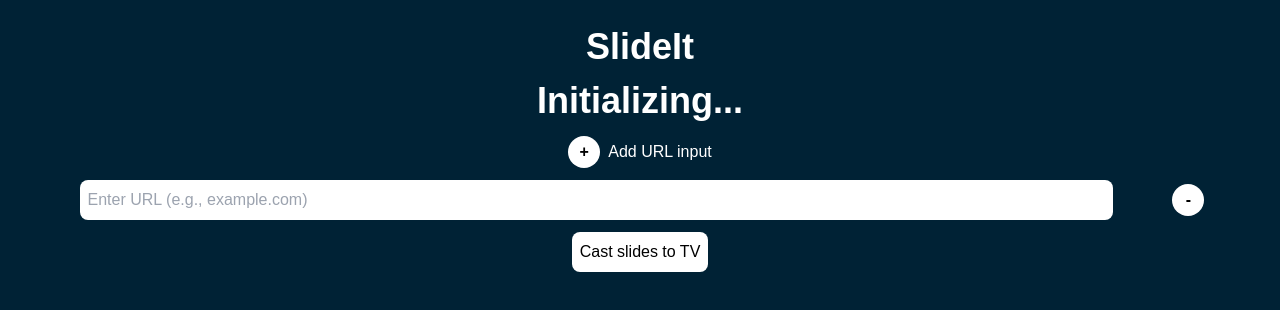
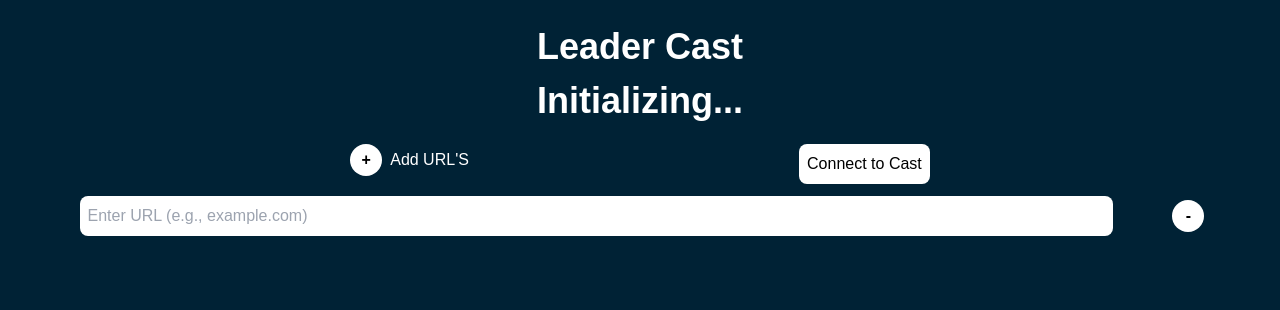
Before and after one commit to kristianAndersen/leadercast, a Vue app: page / in a window 1280 px wide. Shown: the top 310 px of the page. Built offline with nearby package versions, Linux system fonts and the light colour scheme.

Commit message:
added debugger

```diff
--- a/receiver.html
+++ b/receiver.html
@@ -12,7 +12,7 @@
             height: 100%;
         }
         #debug {
-            display: none;
+
             color: #fff;
             z-index: 1000;
             position: fixed;
--- a/src/composables/useChromecast.js
+++ b/src/composables/useChromecast.js
@@ -14,6 +14,7 @@ export function useChromecast() {
   let pollInterval;
   // Initialize Cast API when it becomes available
   const initializeCastApi = () => {
+    console.log("Initializing Cast API");
     cast.framework.CastContext.getInstance().setOptions({
       receiverApplicationId: APP_ID,
       autoJoinPolicy: chrome.cast.AutoJoinPolicy.ORIGIN_SCOPED
--- a/src/views/frontPage.vue
+++ b/src/views/frontPage.vue
@@ -1,6 +1,8 @@
 <template>
-  <h1 class="text-white font-bold text-lg">SlideIt</h1>
+  <h1 class="text-white font-bold text-lg">Leader Cast</h1>
 <h2  class="text-white font-bold text-lg">{{ status }}</h2>
+
+  <section class="flex flex-row w-full justify-evenly mt-2 mb-2">
   <div class="flex flex-row text-white items-center">
     <div
       role="button"
@@ -8,13 +10,22 @@
       class="addremove rounded-full bg-white w-8 h-8 text-center text-black flex justify-center items-center font-bold mt-2 mb-2">
       +
     </div>
-    <p class="ms-2">Add URL input</p>
+    <p class="ms-2">Add URL'S</p>
   </div>
+
+  <div
+    role="button"
+    @click="castIt"
+    class="addremove bg-white text-black p-2 rounded-lg mt-2">
+    <p>Connect to Cast</p>
+  </div>
+</section>
 
   <section class="flex flex-col w-full">
     <div
       v-for="(urlItem, index) in urls"
       :key="index"
+      :style="{ order: urls.length - index }"
       class="flex flex-row justify-evenly items-center">
       <UrlInput v-model:url="urlItem.url" data-id="index" />
       <div
@@ -25,20 +36,15 @@
       </div>
     </div>
   </section>
-  <div
-    role="button"
-    @click="castIt"
-    class="addremove bg-white text-black p-2 rounded-lg mt-2"
-  >
-    <p>Cast slides to TV</p>
-  </div>
+
   <section class="flex flex-row w-full justify-between">
+    <!--
     <div
       v-for="(vurlItem, index) in validUrls"
       :key="index">
       <IframeIt :src="vurlItem" />
       </div>
-
+  -->
   </section>
 
 </template>
@@ -79,7 +85,9 @@ export default defineComponent({
 
 
     const addInput = () => {
-      urls.value.push({ url: '' }); // Add new URL object
+
+    //  urls.value.push({ url: '' }) // Add new URL object
+    urls.value.unshift({ url: '' })
     };
 
     const removeInput = (index) => {
```
